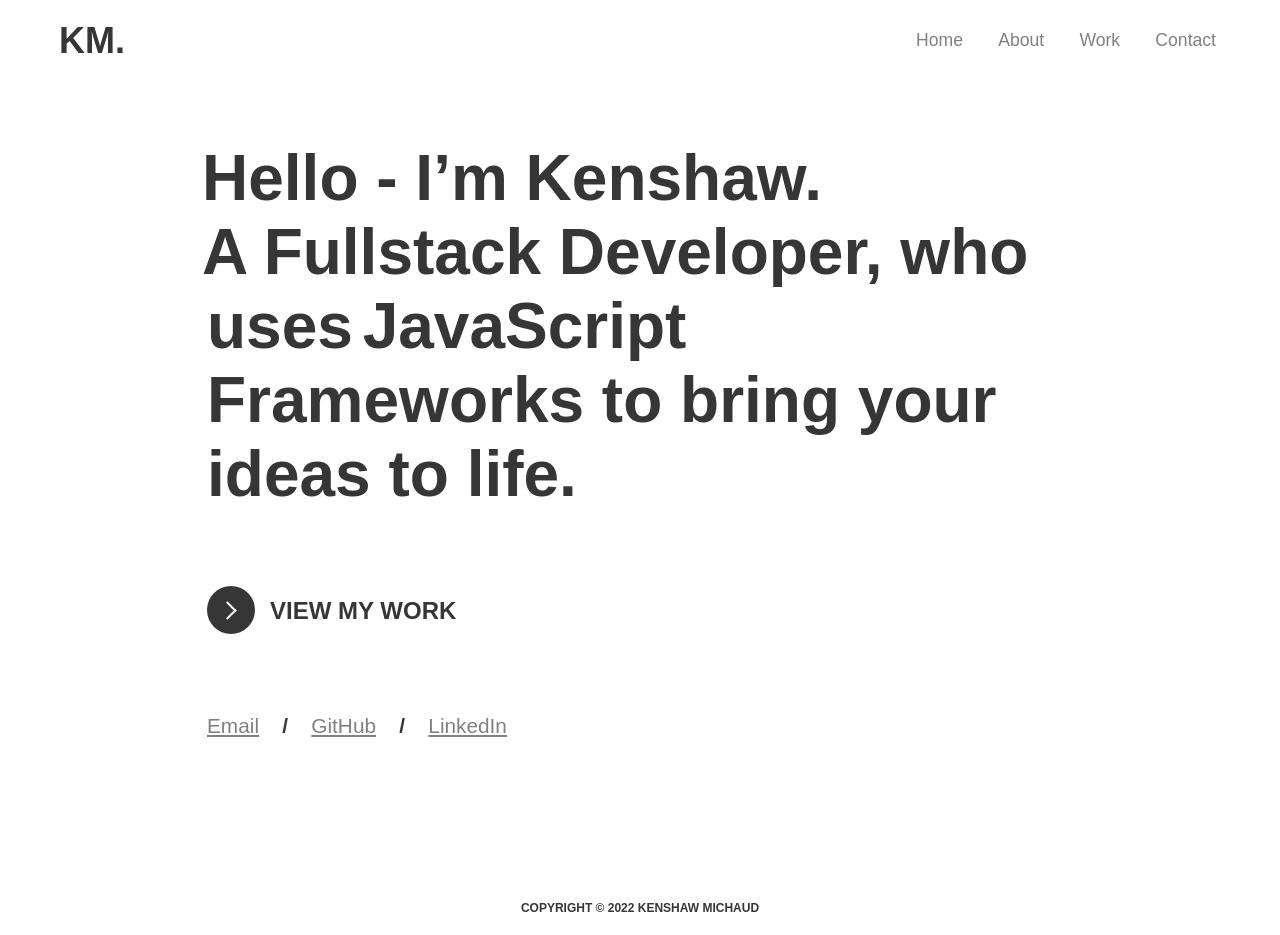
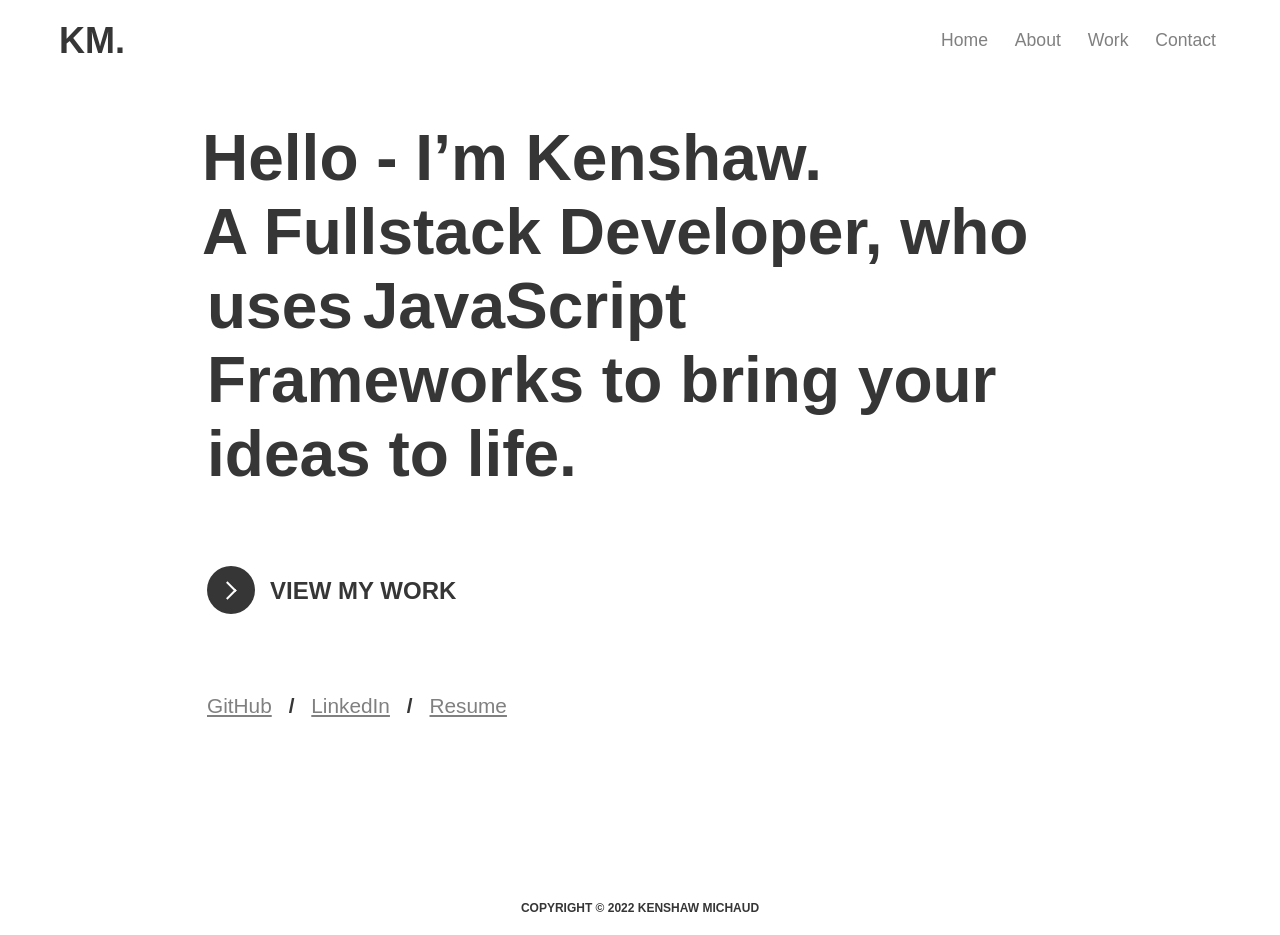
Before and after one commit to ken862734801/ken862734801.github.io, a React (Create React App) app: page / in a window 1280 px wide. Built offline with nearby package versions, Linux system fonts and the light colour scheme.

Commit message:
Add beginning paragraph text for about me section

```diff
--- a/src/App.js
+++ b/src/App.js
@@ -2,8 +2,9 @@ import React from 'react';
 import { BrowserRouter as Router, Route, Routes } from 'react-router-dom';
 import './App.css';
 import Header from './components/Header'
+import Home from './components/Home';
+import About from './components/About';
 import Contact from './components/Contact';
-import Home from './components/Home';
 import Footer from './components/Footer';
 
 function App() {
@@ -16,6 +17,7 @@ function App() {
         <Routes>
           <Route path="/" element={<Home />}></Route>
           <Route path="/home" element={<Home />}></Route>
+          <Route path="/about" element={<About />}></Route>
           <Route path="/contact" element={<Contact />}></Route>
         </Routes>
       </div>
--- /dev/null
+++ b/src/components/About/about.css
@@ -0,0 +1,24 @@
+#about-page{
+    min-height:100vh;
+    animation: fadein 0.75s;
+    -moz-animation: fadein 0.75s; /* Firefox */
+    -webkit-animation: fadein 0.75s; /* Safari and Chrome */
+    -o-animation: fadein 0.75s; /* Opera */
+}
+.about-container{
+    width:70%;
+    min-width:400px;
+    margin:0 auto;
+    padding:40px 10px;
+}
+.about-container > h1{
+    text-indent: 2px;
+}
+.biography{
+    width:90%;
+    color: var(--font);
+    font-size:1.3em;
+    line-height: 2;
+    min-width:400px;
+    margin:30px 0px;
+}
--- /dev/null
+++ b/src/components/About/index.jsx
@@ -0,0 +1,19 @@
+import React from 'react';
+import './about.css';
+
+function About (){
+    return (
+        <main className='about-page' id='about-page'>
+            <div className='about-container'>
+                <h1>About me.</h1>
+                <div className='biography'>
+                    <p> I am a Full Stack Developer, with a background in Biology, who is currently looking to pivot from my previous healthcare aspirations towards a career in web development.
+                        Earlier this year I began self-learning through the Odin Project's online curriculum and have since fallen in love with the creativity and problem-solving aspects of development.
+                        I primarily use the MERN Stack - MongoDB, Express, React, and Node, to complete my projects; however, I do have plans to learn other frameworks, such as React Native and Next.js, in the future.
+                    </p>
+                </div>
+            </div>
+        </main>
+    )
+}
+export default About;
--- a/src/components/Contact/contact.css
+++ b/src/components/Contact/contact.css
@@ -23,11 +23,13 @@ h1{
 }
 .contact-container > p:nth-of-type(1){
     font-size:1.3em;
-    margin: 50px 0px;
+    margin-top: 40px;
+    margin-bottom:45px;
     color:var(--font);
 }
 .contact-form-container{
     min-width:400px;
+    margin-top:-10px;
 }
 .form-input-container{
     padding:5px 0px;
@@ -124,7 +126,7 @@ button {
   button.submit-button .circle .icon.arrow {
     transition: all 0.45s cubic-bezier(0.65, 0, 0.076, 1);
     left: 0.65rem;
-    width: 0.90rem;
+    width: 0.95rem;
     height: 0.065rem;
     background: none;
   }
--- a/src/components/Contact/index.jsx
+++ b/src/components/Contact/index.jsx
@@ -1,6 +1,6 @@
 import React from 'react';
 import './contact.css';
-import Footer from '../Footer';
+
 
 
 function Contact () {
--- a/src/components/Header/header.css
+++ b/src/components/Header/header.css
@@ -20,7 +20,7 @@ a{
     text-decoration: none;
 }
 navbar{
-    min-width:300px;
+    min-width:275px;
     display: flex;
     justify-content: space-between;
 }
--- a/src/components/Header/index.jsx
+++ b/src/components/Header/index.jsx
@@ -17,8 +17,12 @@ function Header (){
                     <Link to="/home">
                         <a>Home</a>
                     </Link>
-                    <a>About</a>
-                    <a>Work</a>
+                    <Link to="/about">
+                        <a>About</a>
+                    </Link>
+                    <Link to="/work">
+                        <a>Work</a>
+                    </Link>
                     <Link to="/contact">
                         <a>Contact</a>
                     </Link>
--- a/src/components/Home/home.css
+++ b/src/components/Home/home.css
@@ -6,7 +6,7 @@
     -o-animation: fadein 0.75s; /* Opera */
 }
 .hero-container{
-    padding:60px 15px;
+    padding:40px 15px;
     width:70%;
     min-width:380px;
     margin: 0 auto;
--- a/src/components/Home/index.jsx
+++ b/src/components/Home/index.jsx
@@ -1,5 +1,6 @@
 import React from "react";
 import './home.css';
+import { Link } from 'react-router-dom';
 
 function Home(){
     return(
@@ -12,15 +13,17 @@ function Home(){
                         <div className="circle">
                             <span className="icon arrow"></span>
                         </div>
-                        <p className="button-text">VIEW MY WORK</p>
+                        <Link to="/work">
+                            <p className="button-text">VIEW MY WORK</p>
+                        </Link>
                     </button>
                 </div>
                 <div className ="link-container">
-                    <a href="mailto:kenshawmichaud@gmail.com">Email</a>
+                    <a href="https://github.com/ken862734801" target="_blank" rel="noreferrer">GitHub</a>
                     <span className="slant">/</span>
-                    <a href="https://github.com/ken862734801" target="_blank">GitHub</a>
+                    <a href="https://linkedin.com/in/kenshawmichaud" target="_blank" rel="noreferrer">LinkedIn</a>
                     <span className="slant">/</span>
-                    <a href="https://linkedin.com/in/kenshawmichaud" target="_blank">LinkedIn</a>
+                    <a href="">Resume</a>
                 </div>
             </section>
         </main>
```
